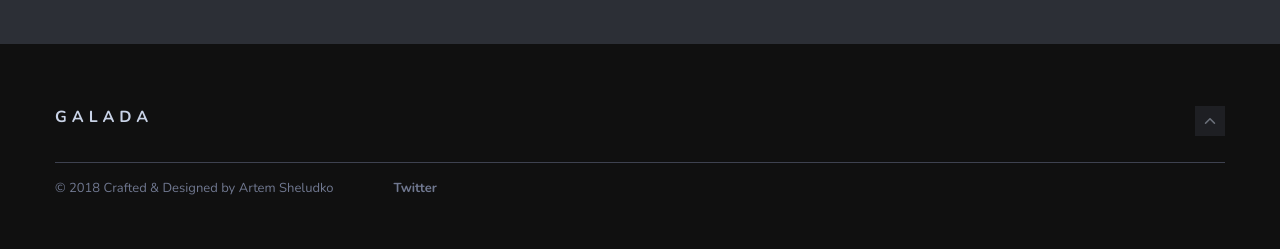
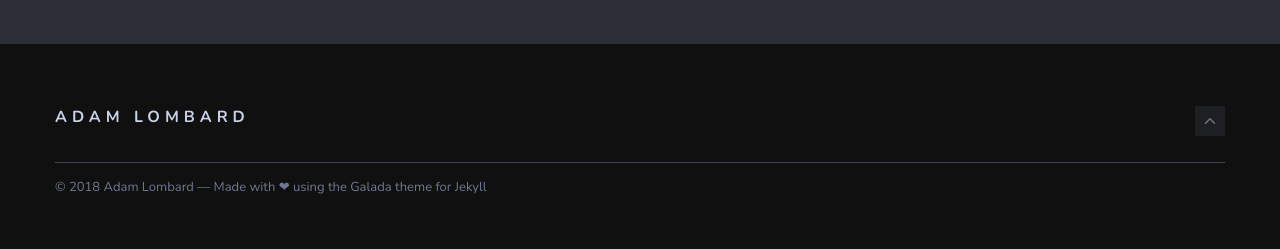
Before and after one commit to AdamLombard/AdamLombard.github.io, a Jekyll site: the page built from index.html, in a window 1280 px wide. Shown: the part 1818-2067 px from the top of the page. Built offline with Jekyll 4.4.1, drawn with Linux system fonts in a browser that asks for light colours; the list of posts is cut into pages by our own code.

Commit message:
Personalize footer

```diff
--- a/_includes/footer.html
+++ b/_includes/footer.html
@@ -4,31 +4,19 @@
       <div class="col col-12">
         <div class="footer-top">
           <h2 class="logo-title">
-            <a href="{{site.baseurl}}/" class="logo-text">Galada</a>
+            <a href="{{site.baseurl}}/" class="logo-text">{{ site.title }}</a>
           </h2>
           <div class="top"><i class="ion ion-ios-arrow-up"></i></div>
         </div>
         <div class="footer-bottom">
           <div class="copyright">
-            <p>&copy; {{site.time | date: '%Y'}} Crafted & Designed by <a href="https://github.com/artemsheludko">Artem Sheludko</a></p>
+            <p>&copy; {{site.time | date: '%Y'}} Adam Lombard &mdash; Made with &#10084; using the <a href="https://github.com/artemsheludko/galada">Galada</a> theme for <a href="https://jekyllrb.com/">Jekyll</a></p>
           </div>
           <div class="footer-social">
             <ul class="list-reset">
-              {% if site.facebook %}
-              <li><a href="{{ site.facebook }}">Facebook</a></li>
-              {% else %} {% endif %}
-
-              {% if site.twitter %}
+              <!-- {% if site.twitter %}
               <li><a href="{{ site.twitter }}">Twitter</a></li>
-              {% else %} {% endif %}
-
-              {% if site.instagram %}
-              <li><a href="{{ site.instagram }}">Instagram</a></li>
-              {% else %} {% endif %}
-
-              {% if site.pinterest %}
-              <li><a href="{{ site.pinterest }}">Pinterest</a></li>
-              {% else %} {% endif %}
+              {% else %} {% endif %} -->
             </ul>
           </div>
         </div>
```
